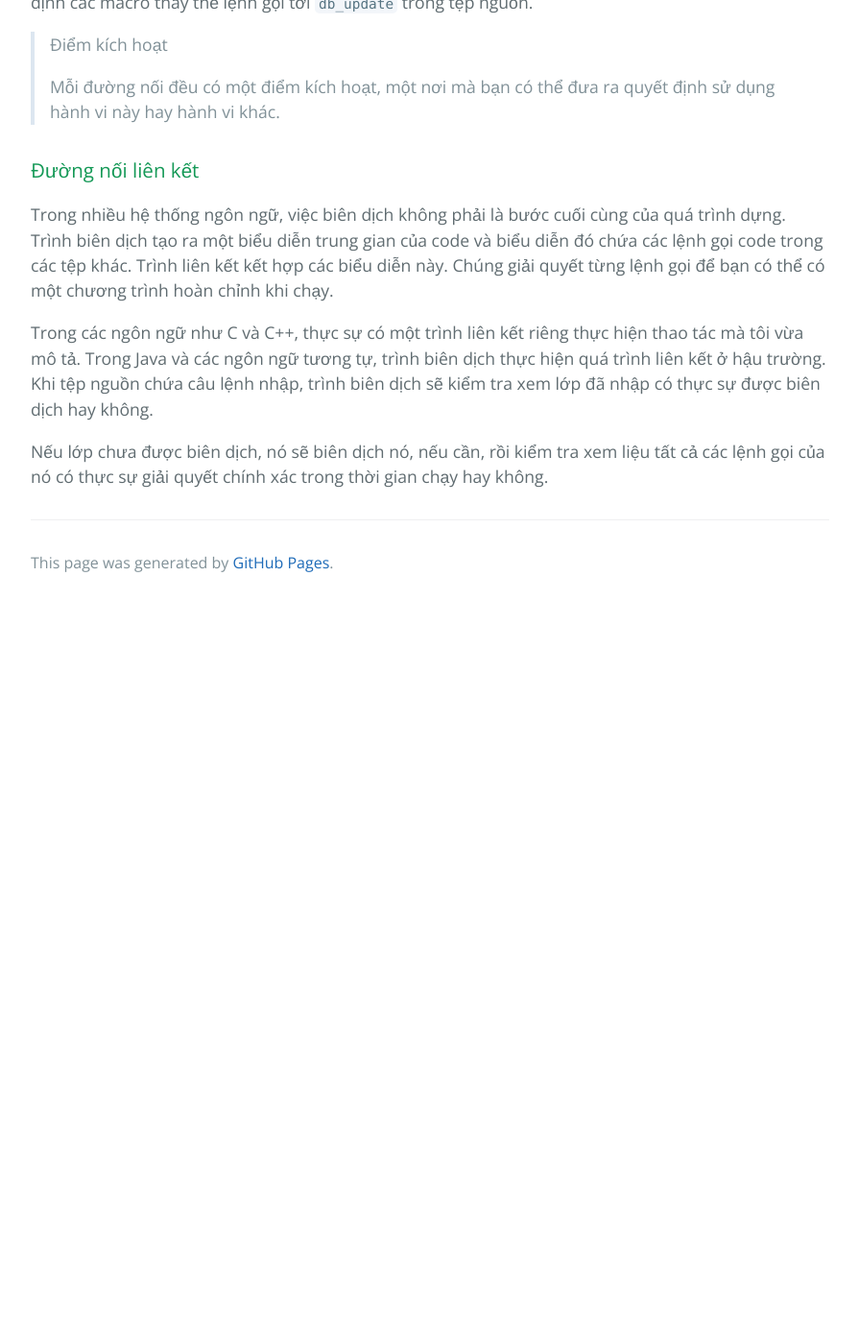
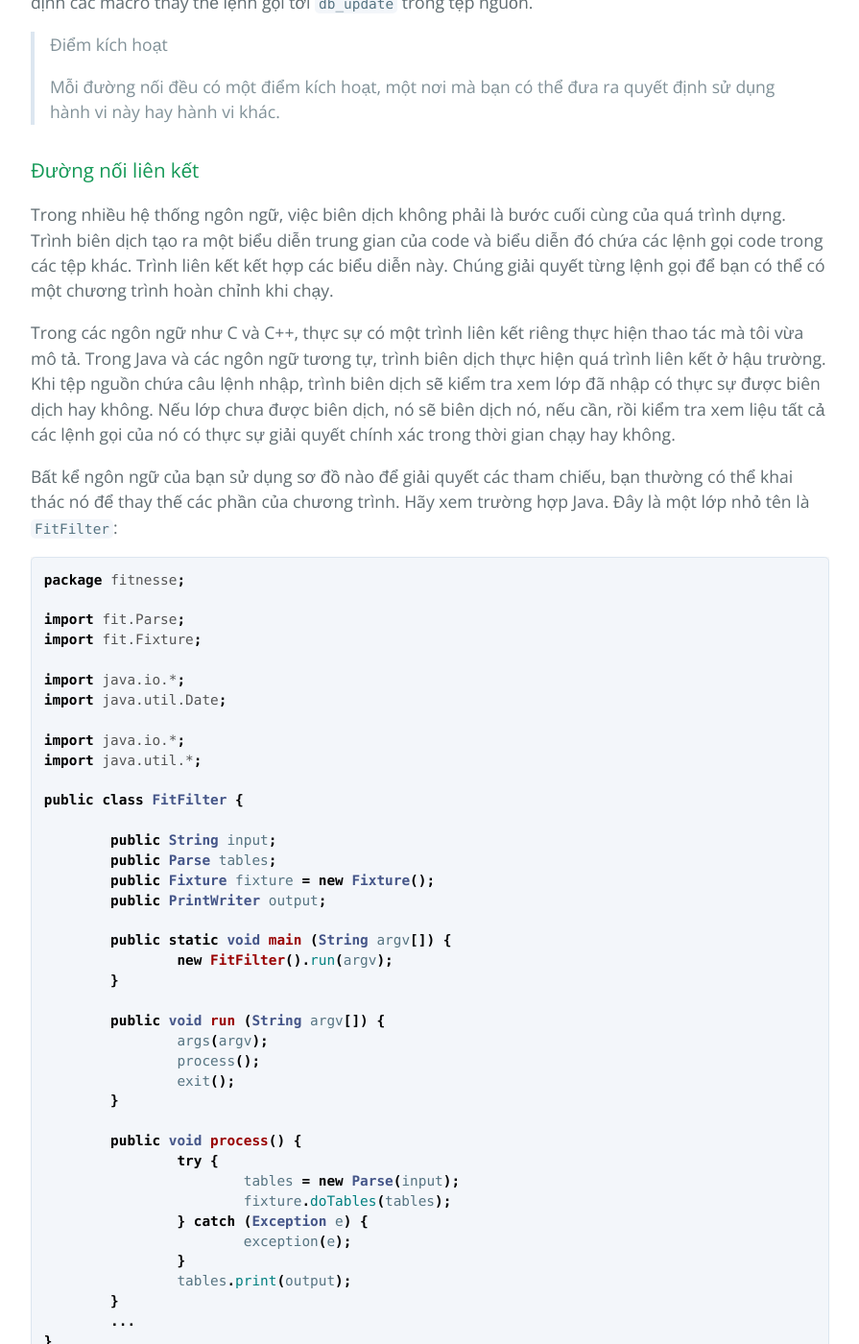
Before and after one commit to HaiBV/haibv.github.io, a Jekyll site: the page built from working-effectively-with-legacy-code/chapter-4-the-seam-model.md, in a window 1280 px wide and 1400 px high, scrolled down 6989 px. Shown: the whole window at 96% size, without its empty margins (192-1087 px from the left). Built offline with Jekyll 4.4.1, drawn with Linux system fonts in a browser that asks for light colours; our own code applies the rules of GitHub Pages for plain Markdown files; before the commit the page ends 7619 px from its top, so only the background shows below that; some of the changed text lies outside the part shown.

Commit message:
Book - Working Efectively with Legacy Code - P1 - C4

````diff
--- a/working-effectively-with-legacy-code/chapter-4-the-seam-model.md
+++ b/working-effectively-with-legacy-code/chapter-4-the-seam-model.md
@@ -229,6 +229,60 @@ Khi bạn có một đường nối, bạn có một nơi mà hành vi có thể
 
 Trong nhiều hệ thống ngôn ngữ, việc biên dịch không phải là bước cuối cùng của quá trình dựng. Trình biên dịch tạo ra một biểu diễn trung gian của code và biểu diễn đó chứa các lệnh gọi code trong các tệp khác. Trình liên kết kết hợp các biểu diễn này. Chúng giải quyết từng lệnh gọi để bạn có thể có một chương trình hoàn chỉnh khi chạy.
 
-Trong các ngôn ngữ như C và C++, thực sự có một trình liên kết riêng thực hiện thao tác mà tôi vừa mô tả. Trong Java và các ngôn ngữ tương tự, trình biên dịch thực hiện quá trình liên kết ở hậu trường. Khi tệp nguồn chứa câu lệnh nhập, trình biên dịch sẽ kiểm tra xem lớp đã nhập có thực sự được biên dịch hay không.
+Trong các ngôn ngữ như C và C++, thực sự có một trình liên kết riêng thực hiện thao tác mà tôi vừa mô tả. Trong Java và các ngôn ngữ tương tự, trình biên dịch thực hiện quá trình liên kết ở hậu trường. Khi tệp nguồn chứa câu lệnh nhập, trình biên dịch sẽ kiểm tra xem lớp đã nhập có thực sự được biên dịch hay không. Nếu lớp chưa được biên dịch, nó sẽ biên dịch nó, nếu cần, rồi kiểm tra xem liệu tất cả các lệnh gọi của nó có thực sự giải quyết chính xác trong thời gian chạy hay không.
 
-Nếu lớp chưa được biên dịch, nó sẽ biên dịch nó, nếu cần, rồi kiểm tra xem liệu tất cả các lệnh gọi của nó có thực sự giải quyết chính xác trong thời gian chạy hay không.
+Bất kể ngôn ngữ của bạn sử dụng sơ đồ nào để giải quyết các tham chiếu, bạn thường có thể khai thác nó để thay thế các phần của chương trình. Hãy xem trường hợp Java. Đây là một lớp nhỏ tên là `FitFilter`:
+
+```java
+package fitnesse;
+
+import fit.Parse;
+import fit.Fixture;
+
+import java.io.*;
+import java.util.Date;
+
+import java.io.*;
+import java.util.*;
+
+public class FitFilter {
+
+	public String input;
+	public Parse tables;
+	public Fixture fixture = new Fixture();
+	public PrintWriter output;
+
+	public static void main (String argv[]) {
+		new FitFilter().run(argv);
+	}
+
+	public void run (String argv[]) {
+		args(argv);
+		process();
+		exit();
+	}
+
+	public void process() {
+		try {
+			tables = new Parse(input);
+			fixture.doTables(tables);
+		} catch (Exception e) {
+			exception(e);
+		}
+		tables.print(output);
+	}
+	...
+}
+```
+
+Trong tệp này, chúng ta nhập `fit.Parse` và `fit.Fixture`. Trình biên dịch và JVM tìm các lớp đó như thế nào? Trong Java, bạn có thể sử dụng biến môi trường đường dẫn lớp để xác định nơi hệ thống Java tìm để tìm các lớp đó. Bạn thực sự có thể tạo các lớp có cùng tên, đặt chúng vào một thư mục khác và thay đổi đường dẫn lớp để liên kết đến một `fit.Parse` và `fit.Fixture` khác. Mặc dù sẽ khó hiểu khi sử dụng thủ thuật này trong code sản xuất, nhưng khi bạn đang kiểm thử, đây có thể là một cách khá tiện lợi để phá bỏ sự phụ thuộc.
+
+> Giả sử chúng tôi muốn cung cấp một phiên bản khác của lớp `Parse` để kiểm thử. Đường nối sẽ ở đâu?
+>
+> Đường nối là lệnh gọi `Parse` mới trong phương thức xử lý.
+>
+> Điểm kích hoạt ở đâu?
+>
+> Điểm kích hoạt là đường dẫn lớp.
+
+Loại liên kết động này có thể được thực hiện bằng nhiều ngôn ngữ. Hầu hết đều có một số cách để khai thác các đường nối liên kết. Nhưng không phải tất cả các liên kết đều động. Trong nhiều ngôn ngữ cũ, gần như tất cả các liên kết đều ở trạng thái tĩnh; nó xảy ra một lần sau khi biên dịch.
````
